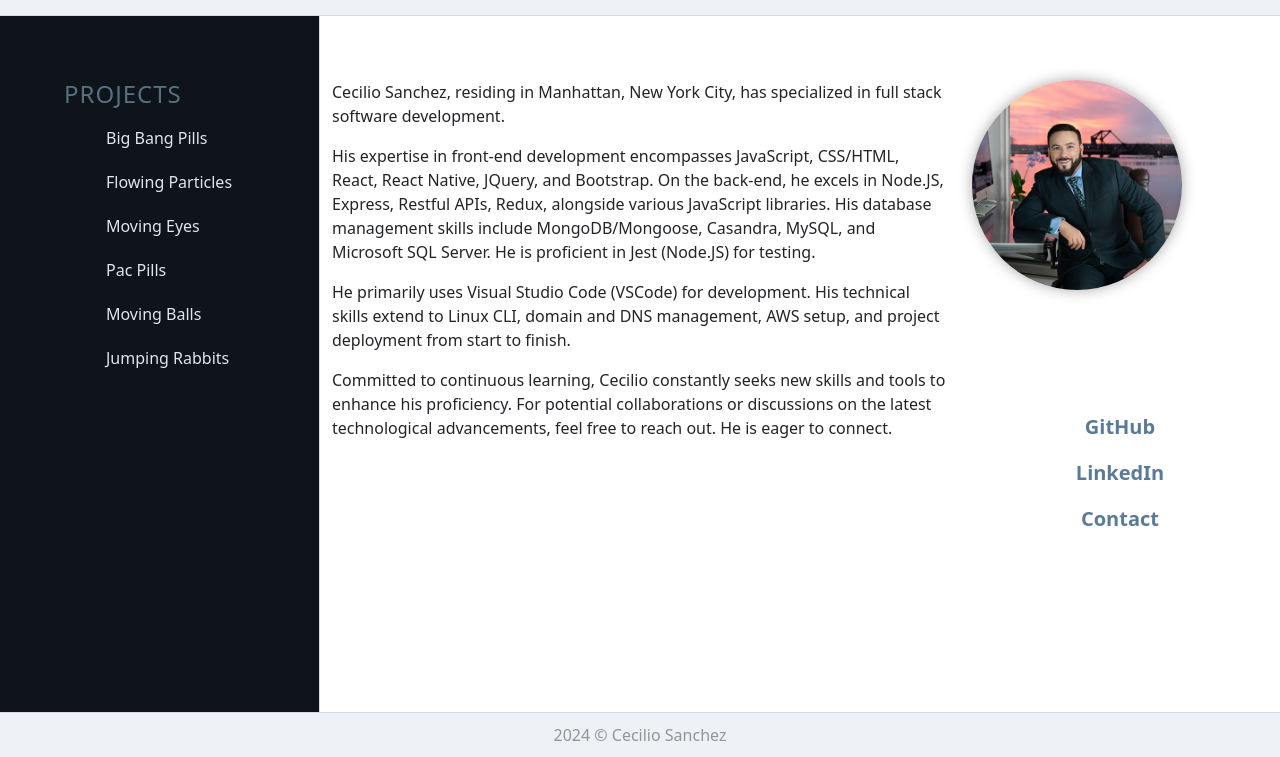
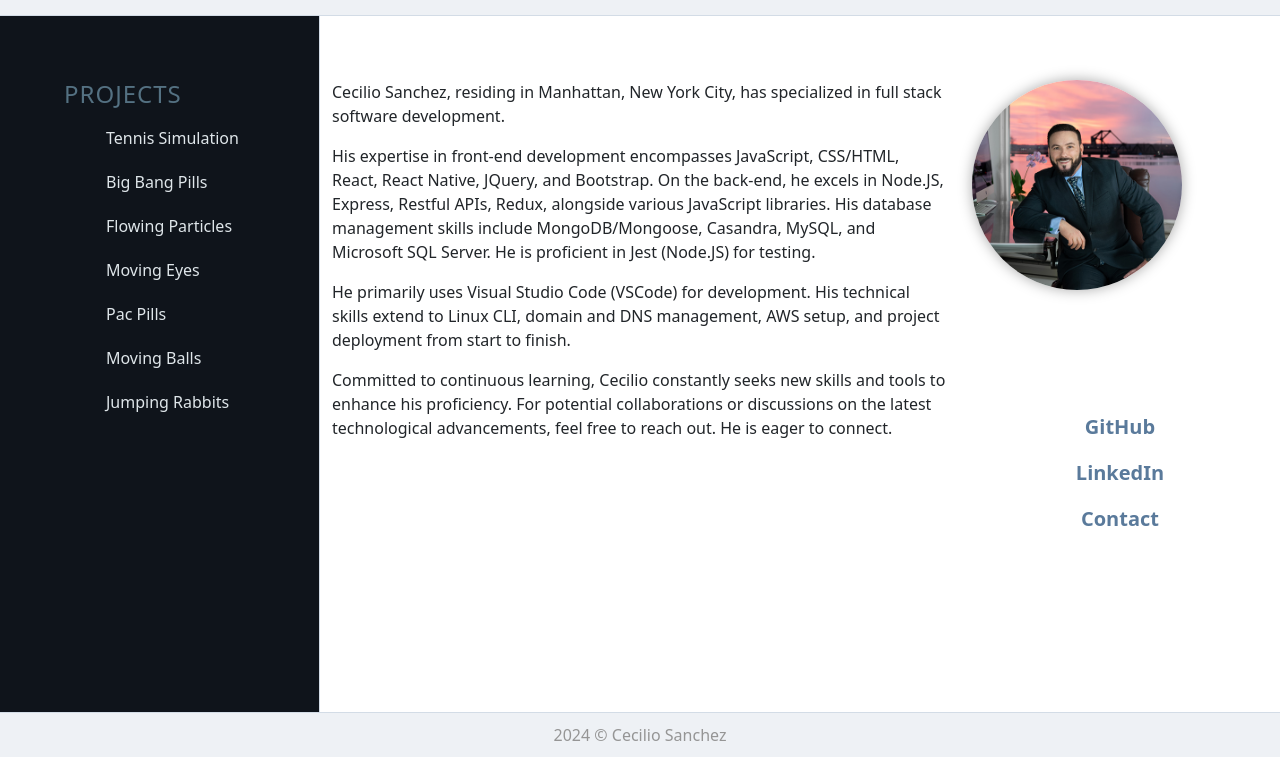
Before and after one commit to ceciliosanchez/ceciliosanchez.github.io, a plain HTML site: page index.html in a window 1280 px wide. Shown: the part 87-844 px from the top of the page. Drawn offline with nearby package versions, Linux system fonts and the light colour scheme; a script that the page names is missing.

Commit message:
Updated link for Tennis Simulation URL

```diff
--- a/index.html
+++ b/index.html
@@ -19,7 +19,6 @@
                 <h4 id="Repo">PROJECTS</h4>
                 <ul>
                     <!--
-                    <li><a href="#">Game: Pac Factory</a></li>
                     <li><a href="#">App: Real Bus Tracker</a></li>
                     <li><a href="#">Game: Hanoi Tower</a></li>
                     <li><a href="#">Game: TicTacToe</a></li>
@@ -29,6 +28,7 @@
                     <li><a href="#">App: Fin Bank</a></li>
                     <li><a href="#">App: Demo Bank</a></li>
                     -->
+                    <li><a href="https://ceciliosanchez.com/github/xpro/tennis_simulation/serve.html" target="_blank">Tennis Simulation</a></li>
                     <li><a href="https://ceciliosanchez.com/github/xpro/big_bang_pills/bigBang.html" target="_blank">Big Bang Pills</a></li>
                     <li><a href="https://ceciliosanchez.com/github/xpro/flowing_particles/one-dimension-motion.html" target="_blank">Flowing Particles</a></li>
                     <li><a href="https://ceciliosanchez.com/github/xpro/moving_eyes/eyes.html" target="_blank">Moving Eyes</a></li>
```
